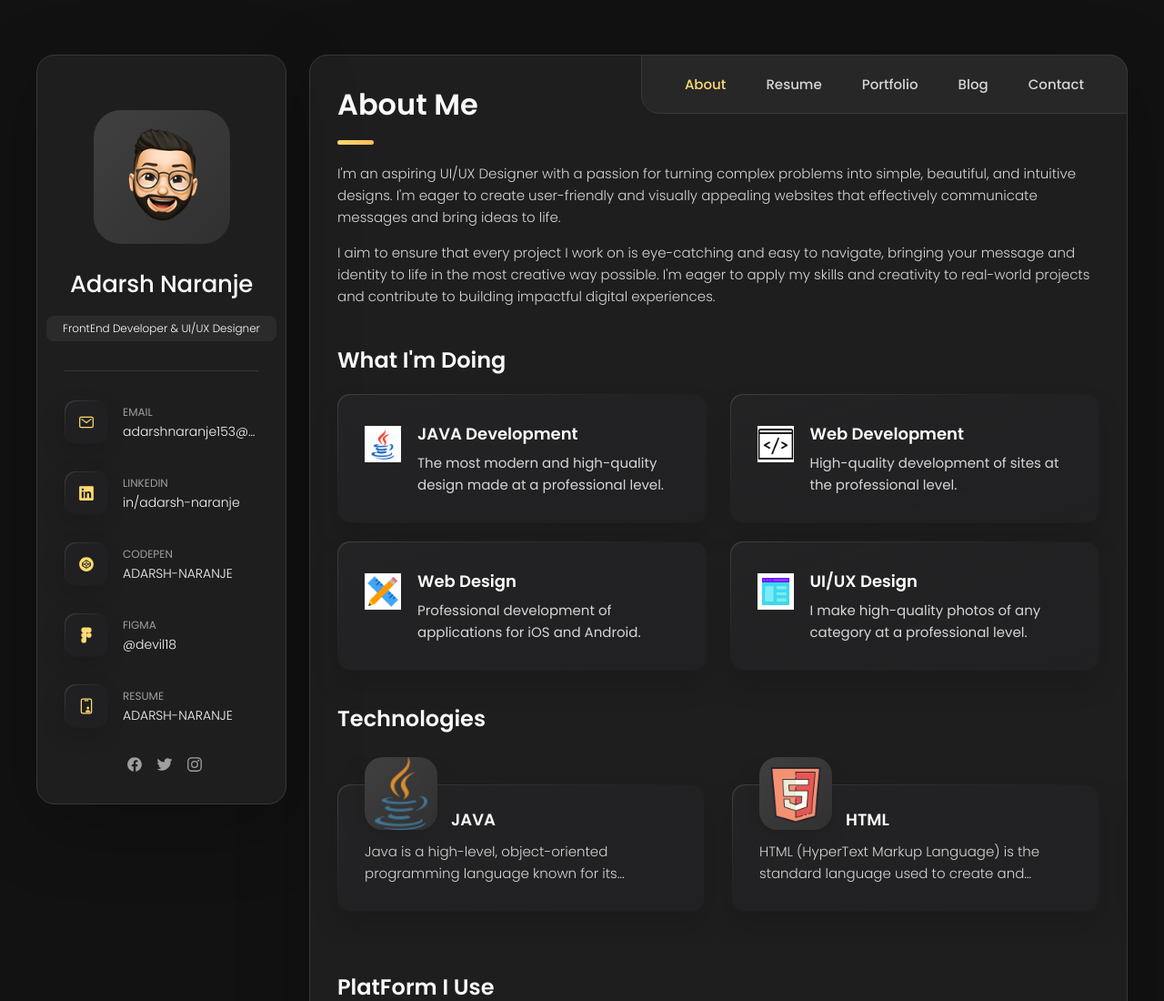
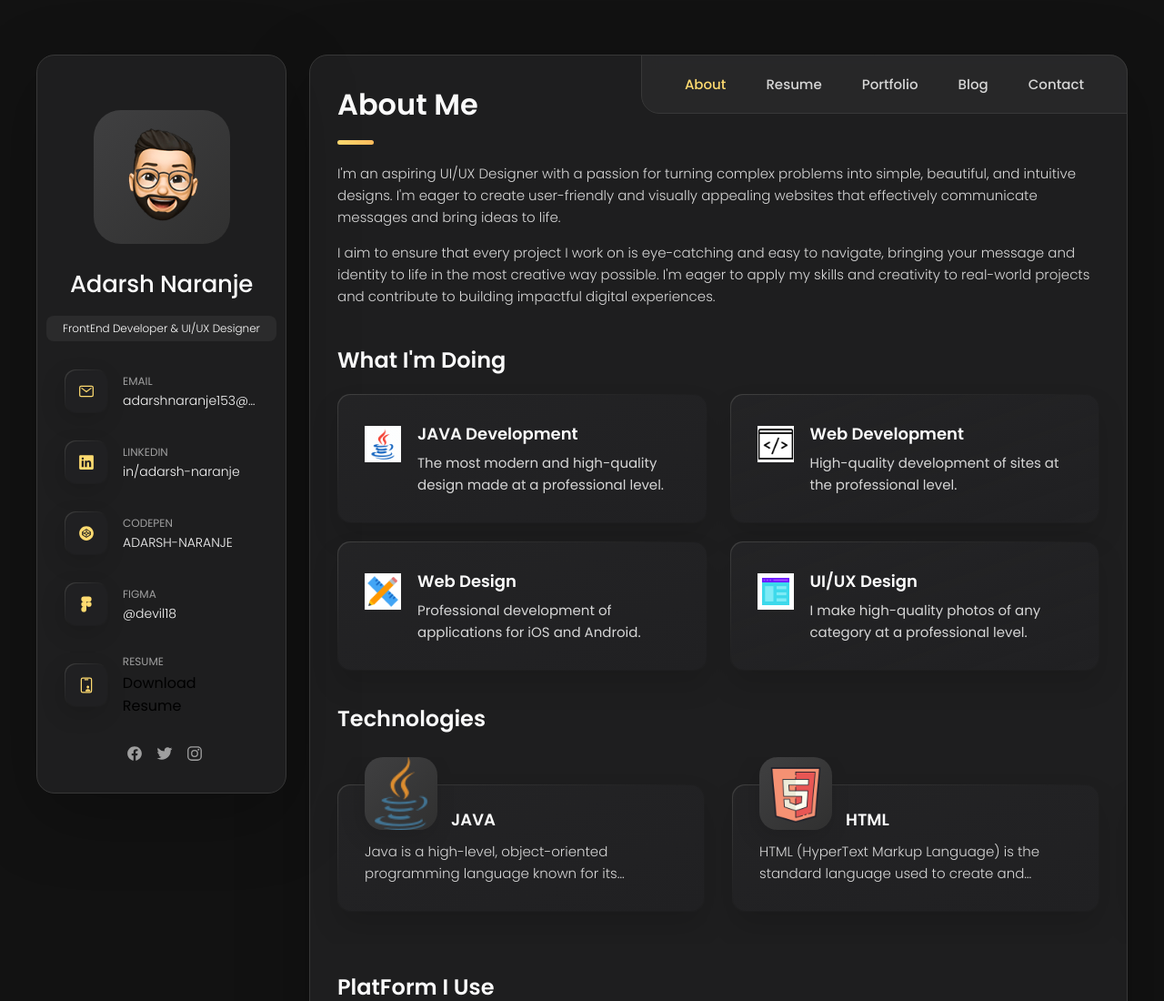
Before and after one commit to adarshnaranje/adanaranje18, a plain HTML site: page index.html in a window 1280 px wide. Shown: the top 1100 px of the page at 91% size. Drawn offline with nearby package versions, Linux system fonts and the light colour scheme.

Commit message:
Update index.html

```diff
--- a/index.html
+++ b/index.html
@@ -125,12 +125,13 @@
               <ion-icon name="id-card-outline"></ion-icon>
             </div>
 
-            <div class="contact-info">
-              <p class="contact-title"> RESUME </p>
-              <a href="https://codepen.io/ADARSH-NARANJE" class="contact-link">ADARSH-NARANJE</a>
-
+            <div class="resume-download">
+              <p class="contact-title">Resume</p>
+              <a href="./Adarsh Naranje .pdf" download class="download-button">
+                <button type="button">Download Resume</button>
+              </a>
             </div>
-          </li>
+          </div>
 
         </ul>
 
```
